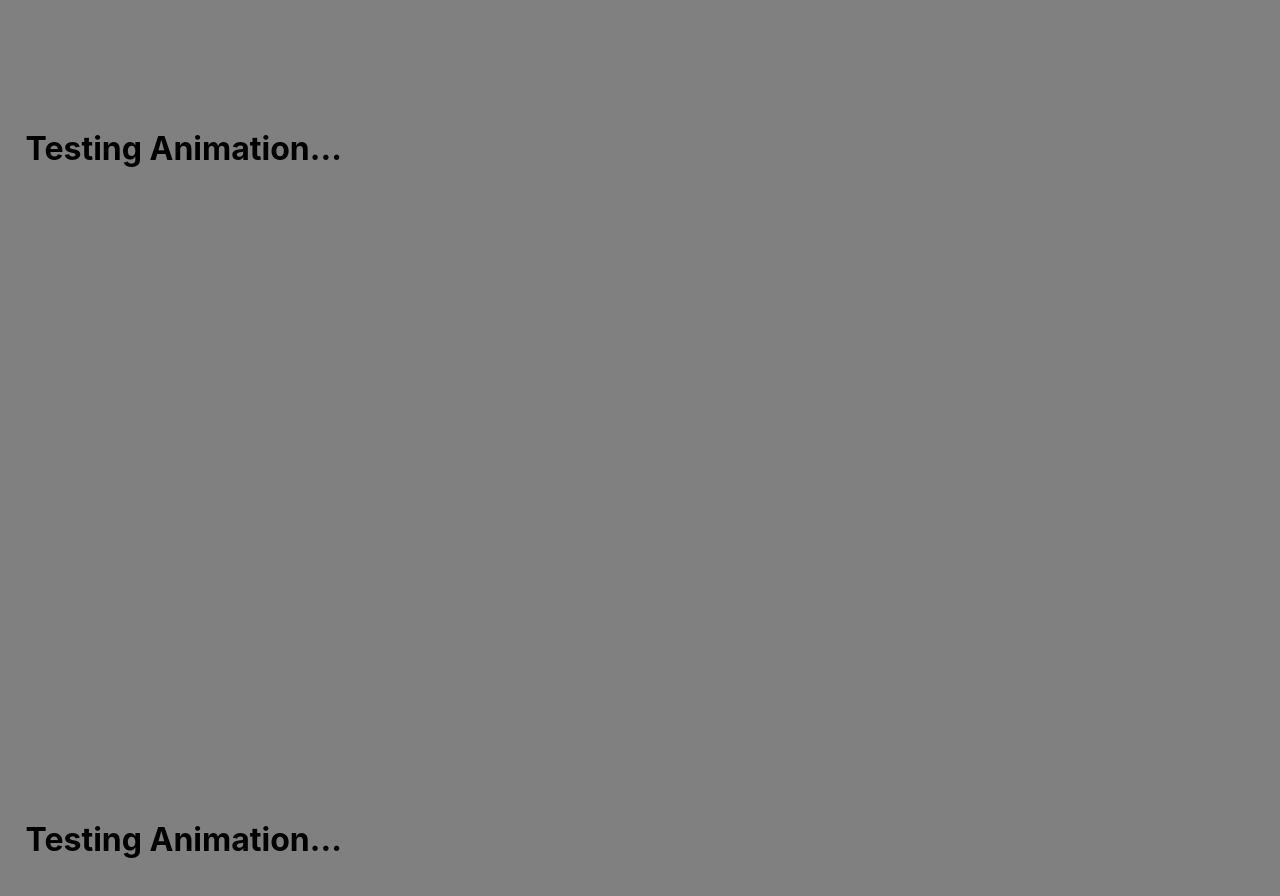
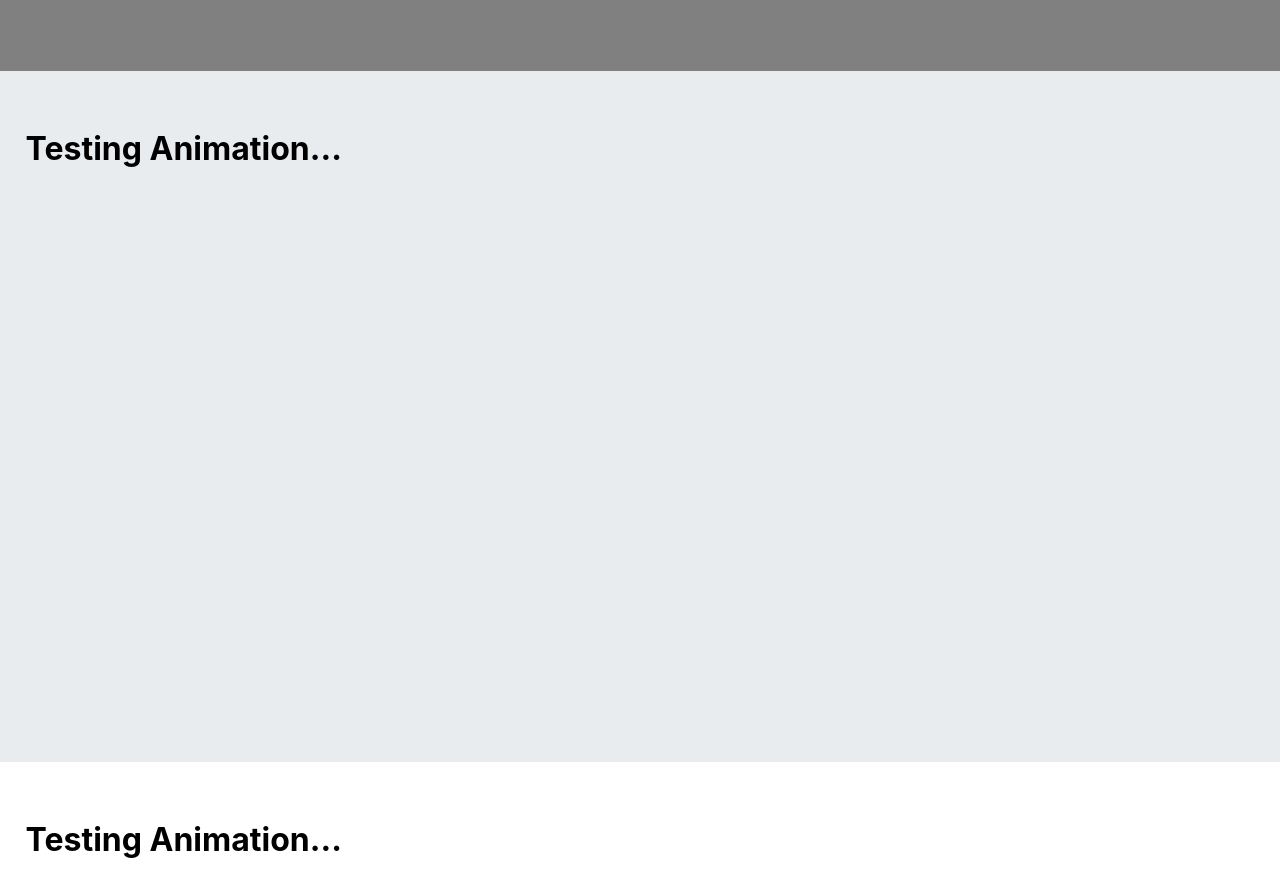
Before and after one commit to joywhy/Scroll-ani-pra, a React (Create React App) app in the folder my-app/: page / in a window 1280 px wide. Shown: the part 620-1516 px from the top of the page. Built offline with nearby package versions, Linux system fonts and the light colour scheme.

Commit message:
refactor/slide: props 스타일링을 구현함

```diff
--- a/my-app/src/App.js
+++ b/my-app/src/App.js
@@ -13,8 +13,6 @@ function App() {
     <Container>
       <AnimationTest />
       {/* inputColor="red"  안됨 */}
-      <AnimationTest />
-      <AnimationTest />
     </Container>
   );
 }
--- a/my-app/src/HomePage.js
+++ b/my-app/src/HomePage.js
@@ -5,9 +5,7 @@ import AnimationTest from './components/AnimationTest';
 function HomePage() {
   return (
     <MainLayout>
-      <AnimationTest backgroundColor="gray" />
-      <AnimationTest backgroundColor="red" />
-      <AnimationTest backgroundColor="yellow" />
+      <AnimationTest />
     </MainLayout>
   );
 }
--- a/my-app/src/components/AnimationTest.js
+++ b/my-app/src/components/AnimationTest.js
@@ -8,12 +8,8 @@ const Wrapper = styled.div`
   height: 40rem;
   padding: 1.6rem;
   background: ${(props) => {
-    console.log(props.inputColor);
     return props.inputColor || 'white';
   }};
-  /* background: {
-    inputcolor?inputcolor: 'white';
-  } */
   //적용안됨 왜?AnimationTest 의 플옵스값을 사용할 순없을까?
 `;
 
@@ -31,9 +27,14 @@ const Text = styled.p`
   font-weight: bold;
   font-size: 2rem;
   color: black;
+  z-index: 9;
 `;
 
 function AnimationTest() {
+  // background: ${(props) => {
+  //   console.log(props.inputColor);
+  //   return props.inputColor || 'white';
+  // }};
   const [animation, setAnimation] = useState(false);
   const areaRef = useRef(null);
 
@@ -46,14 +47,31 @@ function AnimationTest() {
   useWindowScrollEvent(handleScrollAnimation);
 
   return (
+    <>
       <Wrapper inputColor="gray">
-      {/*  */}
+        {/* inputColor="gray" */}
         <ScrollRevealSlideAnimation direction="left">
           <Text ref={areaRef} animation={animation}>
             Testing Animation...
           </Text>
         </ScrollRevealSlideAnimation>
       </Wrapper>
+      <Wrapper inputColor="#e9ecef">
+        {/* inputColor="gray" */}
+        <ScrollRevealSlideAnimation direction="left">
+          <Text ref={areaRef} animation={animation}>
+            Testing Animation...
+          </Text>
+        </ScrollRevealSlideAnimation>
+      </Wrapper>
+      <Wrapper>
+        <ScrollRevealSlideAnimation direction="left">
+          <Text ref={areaRef} animation={animation}>
+            Testing Animation...
+          </Text>
+        </ScrollRevealSlideAnimation>
+      </Wrapper>
+    </>
   );
 }
 
```
Lines whose indentation alone changed are shown as unchanged.
